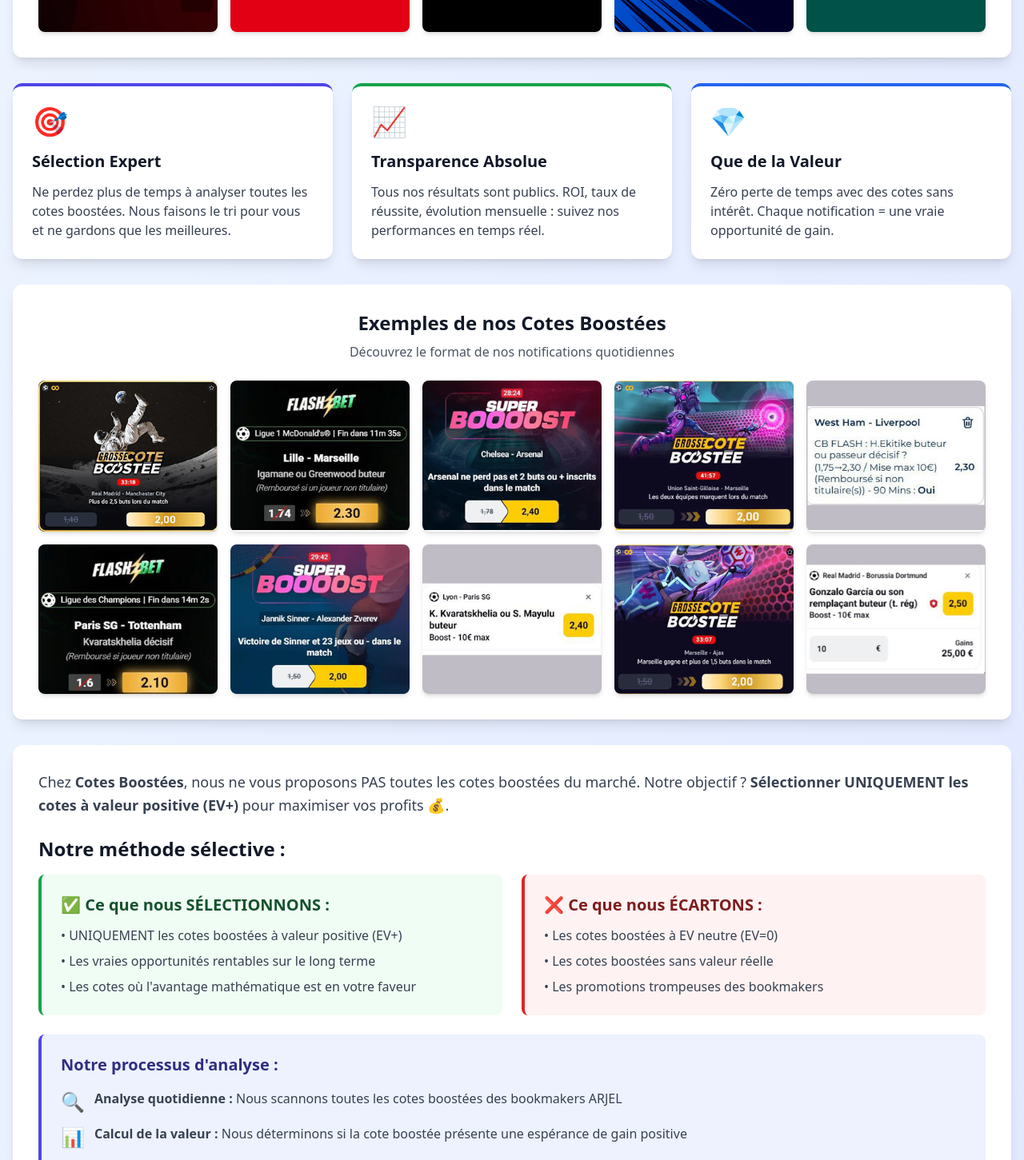
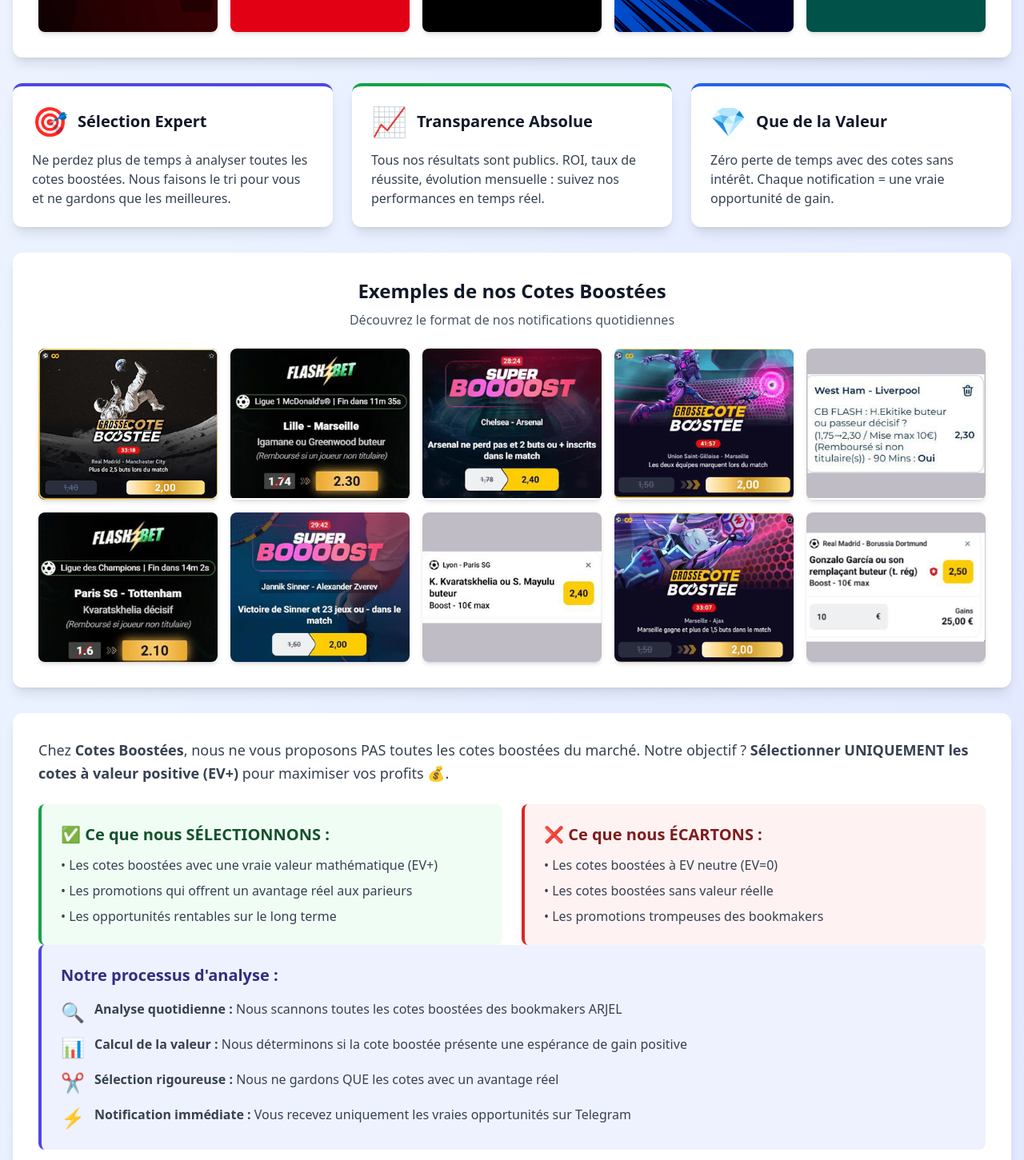
Before and after one commit to Web-Online-Concept/cotes-boostees, a Next.js app: page / in a window 1280 px wide. Shown: the part 1678-3129 px from the top of the page at 80% size. Built offline with nearby package versions, Linux system fonts and the light colour scheme.

Commit message:
Update index.js

```diff
--- a/pages/index.js
+++ b/pages/index.js
@@ -108,24 +108,30 @@ export default function HomePage() {
             {/* Avantages en cards */}
             <div className="grid md:grid-cols-3 gap-6">
               <div className="bg-white rounded-xl shadow-lg p-6 border-t-4 border-indigo-600 transform transition hover:scale-105 hover:shadow-2xl cursor-pointer">
-                <div className="text-4xl mb-4">🎯</div>
-                <h3 className="text-xl font-bold text-gray-900 mb-3">Sélection Expert</h3>
+                <div className="flex items-center gap-3 mb-4">
+                  <div className="text-4xl">🎯</div>
+                  <h3 className="text-xl font-bold text-gray-900">Sélection Expert</h3>
+                </div>
                 <p className="text-gray-700">
                   Ne perdez plus de temps à analyser toutes les cotes boostées. Nous faisons le tri pour vous et ne gardons que les meilleures.
                 </p>
               </div>
 
               <div className="bg-white rounded-xl shadow-lg p-6 border-t-4 border-green-600 transform transition hover:scale-105 hover:shadow-2xl cursor-pointer">
-                <div className="text-4xl mb-4">📈</div>
-                <h3 className="text-xl font-bold text-gray-900 mb-3">Transparence Absolue</h3>
+                <div className="flex items-center gap-3 mb-4">
+                  <div className="text-4xl">📈</div>
+                  <h3 className="text-xl font-bold text-gray-900">Transparence Absolue</h3>
+                </div>
                 <p className="text-gray-700">
                   Tous nos résultats sont publics. ROI, taux de réussite, évolution mensuelle : suivez nos performances en temps réel.
                 </p>
               </div>
 
               <div className="bg-white rounded-xl shadow-lg p-6 border-t-4 border-blue-600 transform transition hover:scale-105 hover:shadow-2xl cursor-pointer">
-                <div className="text-4xl mb-4">💎</div>
-                <h3 className="text-xl font-bold text-gray-900 mb-3">Que de la Valeur</h3>
+                <div className="flex items-center gap-3 mb-4">
+                  <div className="text-4xl">💎</div>
+                  <h3 className="text-xl font-bold text-gray-900">Que de la Valeur</h3>
+                </div>
                 <p className="text-gray-700">
                   Zéro perte de temps avec des cotes sans intérêt. Chaque notification = une vraie opportunité de gain.
                 </p>
@@ -160,16 +166,13 @@ export default function HomePage() {
                 Notre objectif ? <strong>Sélectionner UNIQUEMENT les cotes à valeur positive (EV+)</strong> pour maximiser vos profits 💰.
               </p>
 
-              <h2 className="text-2xl font-bold text-gray-900 mb-4">Notre méthode sélective :</h2>
-
-              {/* Sélection / Écart côte à côte */}
-              <div className="grid md:grid-cols-2 gap-6 mb-6">
+              <div className="grid md:grid-cols-2 gap-6">
                 <div className="bg-green-50 border-l-4 border-green-600 p-6 rounded-lg transform transition hover:translate-x-2">
                   <h3 className="text-xl font-bold text-green-900 mb-3">✅ Ce que nous SÉLECTIONNONS :</h3>
                   <ul className="space-y-2 text-gray-700">
-                    <li>• UNIQUEMENT les cotes boostées à valeur positive (EV+)</li>
-                    <li>• Les vraies opportunités rentables sur le long terme</li>
-                    <li>• Les cotes où l'avantage mathématique est en votre faveur</li>
+                    <li>• Les cotes boostées avec une vraie valeur mathématique (EV+)</li>
+                    <li>• Les promotions qui offrent un avantage réel aux parieurs</li>
+                    <li>• Les opportunités rentables sur le long terme</li>
                   </ul>
                 </div>
 
@@ -302,7 +305,7 @@ export default function HomePage() {
         </div>
 
         <Footer />
-		<BottomBar currentPage="home" />
+        <BottomBar currentPage="home" />
       </div>
     </>
   );
```
